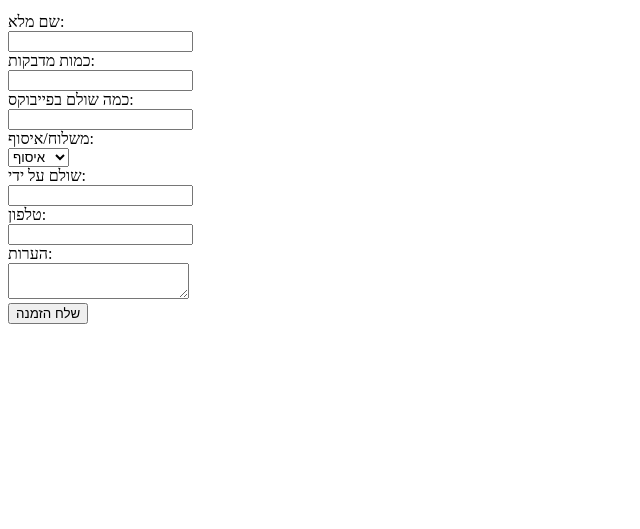
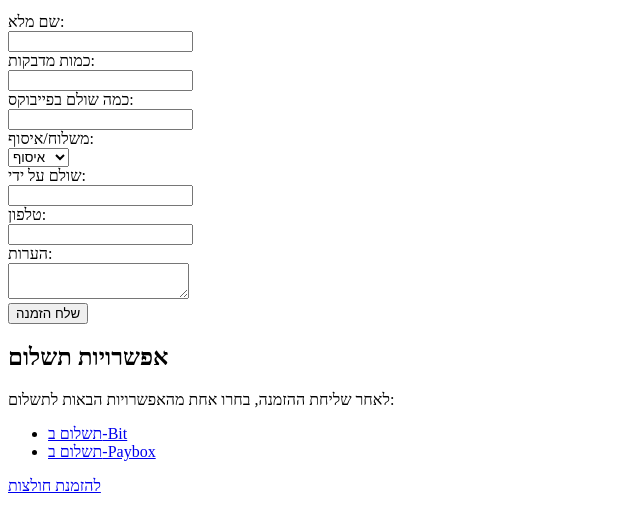
Before and after one commit to LaFamilia-JGB/Survey-JGB-V2, a plain HTML site: page Stickers.html in a window 1280 px wide. Shown: the part 101-630 px from the top of the page, without its empty margins (0-640 px from the left). Drawn offline with Linux system fonts and the light colour scheme.

Commit message:
Update Stickers.html

```diff
--- a/Stickers.html
+++ b/Stickers.html
@@ -54,6 +54,15 @@
         <input type="submit" value="שלח הזמנה">
     </form>
 
+    <!-- Payment Options -->
+    <h2>אפשרויות תשלום</h2>
+    <p>לאחר שליחת ההזמנה, בחרו אחת מהאפשרויות הבאות לתשלום:</p>
+    <ul>
+        <li><a href="[BIT_PAYMENT_LINK]" target="_blank">תשלום ב-Bit</a></li>
+        <li><a href="[PAYBOX_PAYMENT_LINK]" target="_blank">תשלום ב-Paybox</a></li>
+    </ul>
+    <p><a href="shirts.html">להזמנת חולצות</a></p>
+
     <script>
         function toggleAddressFields() {
             var select = document.getElementById("shipping-pickup");
@@ -68,17 +77,14 @@
         function combineAddress() {
             var select = document.getElementById("shipping-pickup");
             var hiddenAddress = document.getElementById("shipping-address");
-
             if (select.value === "משלוח") {
                 var city = document.getElementById("city").value || "";
                 var street = document.getElementById("street").value || "";
                 var apartment = document.getElementById("apartment-number").value || "";
                 var zip = document.getElementById("zip-code").value || "";
-
-                // Combine into one string
                 hiddenAddress.value = `${city}, ${street}, דירה ${apartment}, מיקוד ${zip}`.replace(/, ,/g, ",").trim();
             } else {
-                hiddenAddress.value = ""; // Empty for איסוף
+                hiddenAddress.value = "";
             }
         }
     </script>
```
